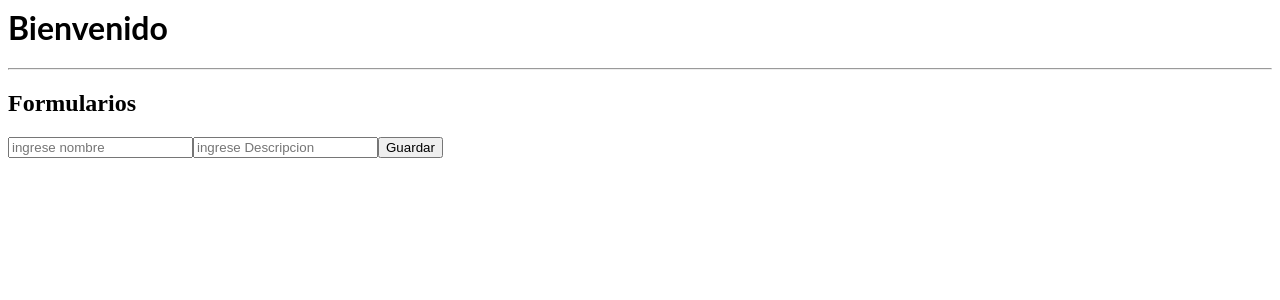
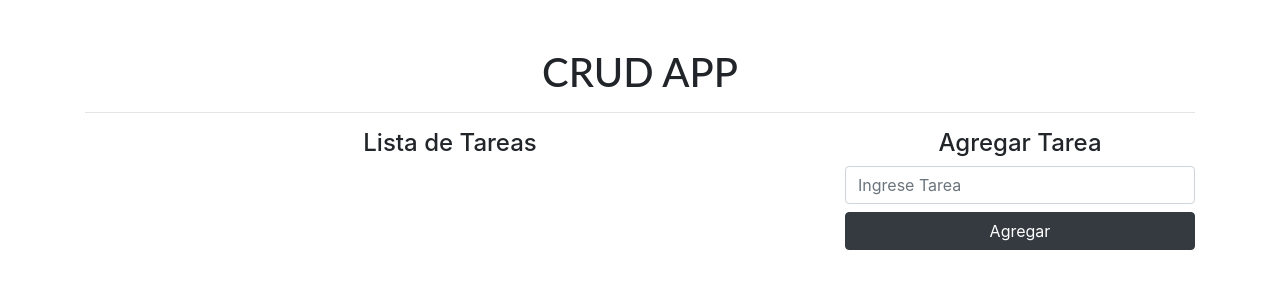
Before and after one commit to ezgatrabajo/curso_clase1, a React (Create React App) app: page / in a window 1280 px wide. Shown: the top 300 px of the page. Built offline with nearby package versions, Linux system fonts and the light colour scheme.

Commit message:
3 files modified

```diff
--- a/src/App.js
+++ b/src/App.js
@@ -1,15 +1,68 @@
 import React from "react";
+import "bootstrap/dist/css/bootstrap.min.css";
 import "./style.css";
 import MarcasForm from "./componentes/MarcasForm";
 import Variables from "./componentes/Variables";
 import Eventos from "./componentes/Eventos";
 import Contador from "./componentes/Contador";
 import Formularios from "./componentes/Formularios";
+
 export default function App() {
+  const [tarea, setTarea] = React.useState("");
+  const [tareas, setTareas] = React.useState([]);
+
+  const agregarTarea = e => {
+    e.preventDefault();
+    if (!tarea.trim()) {
+      console.log("Campo vacio");
+      return;
+    }
+    setTareas([...tareas, { tarea, id: shortid.generate() }]);
+    setTarea("");
+  };
+
   return (
-    <div>
-      <h1>Bienvenido</h1>
-      <Formularios />
+    <div className="container mt-5">
+      <h1 className="text-center">CRUD APP</h1>
+      <hr />
+      <div className="row">
+        <div className="col-8">
+          <h4 className="text-center">Lista de Tareas</h4>
+          <ul className="list-group">
+            {tareas.map(item => (
+              <li className="list-group-item" key={item.id}>
+                <span className="lead">{item.tarea}</span>
+                <button
+                  className="btn btn-sm btn-danger float-right mx-2"
+                  onClick={() => eliminarTarea(item.id)}
+                >
+                  Eliminar
+                </button>
+                <button
+                  className="btn btn-sm btn-warning float-right"
+                  onClick={() => editar(item)}
+                >
+                  Editar
+                </button>
+              </li>
+            ))}
+          </ul>
+        </div>
+
+        <div className="col-4">
+          <h4 className="text-center">Agregar Tarea</h4>
+          <form>
+            <input
+              type="text"
+              className="form-control mb-2"
+              placeholder="Ingrese Tarea"
+            />
+            <button className="btn btn-dark btn-block" type="submit">
+              Agregar
+            </button>
+          </form>
+        </div>
+      </div>
     </div>
   );
 }
--- a/src/componentes/Formularios.jsx
+++ b/src/componentes/Formularios.jsx
@@ -1,5 +1,6 @@
 import React, { Fragment, useState } from "react";
 
+import { Button, Form } from "react-bootstrap";
 const Formularios = () => {
   const [nombre, setNombre] = useState("");
   const [descripcion, setDescripcion] = useState("");
```
Also changed, not shown: package.json (+7 -3 lines).
